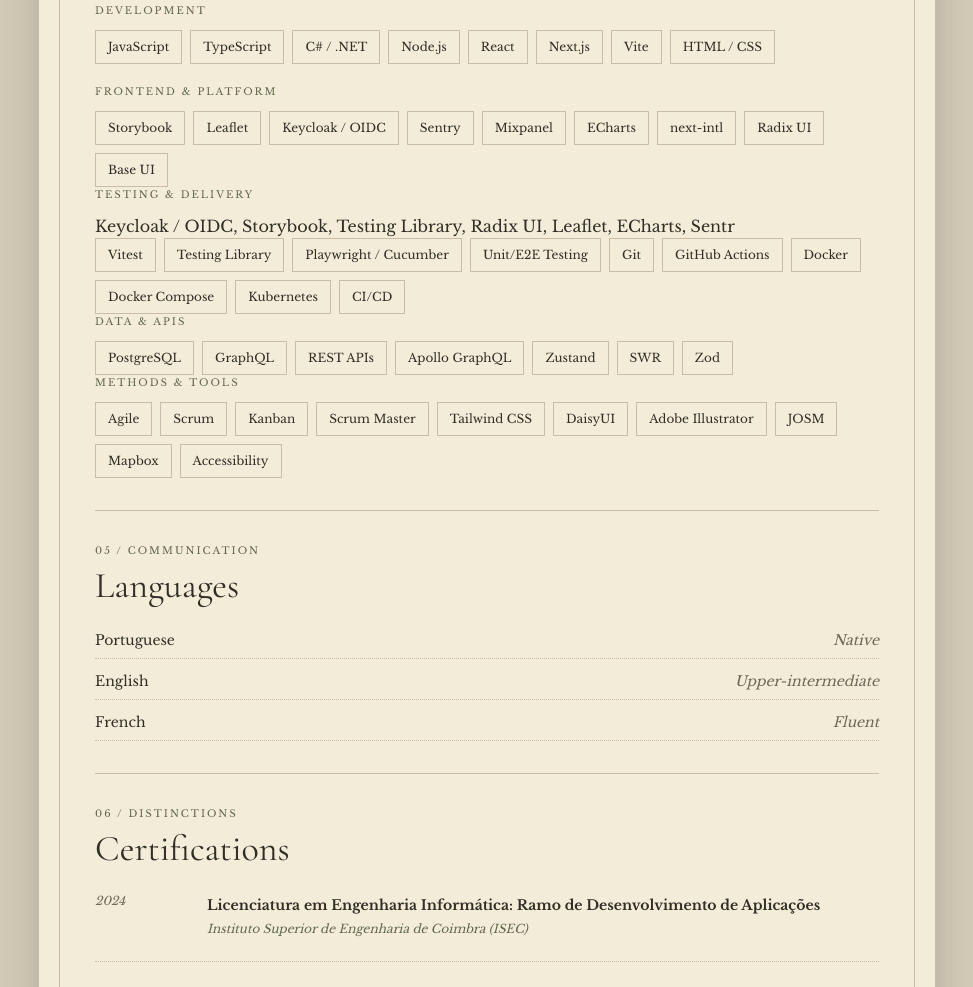
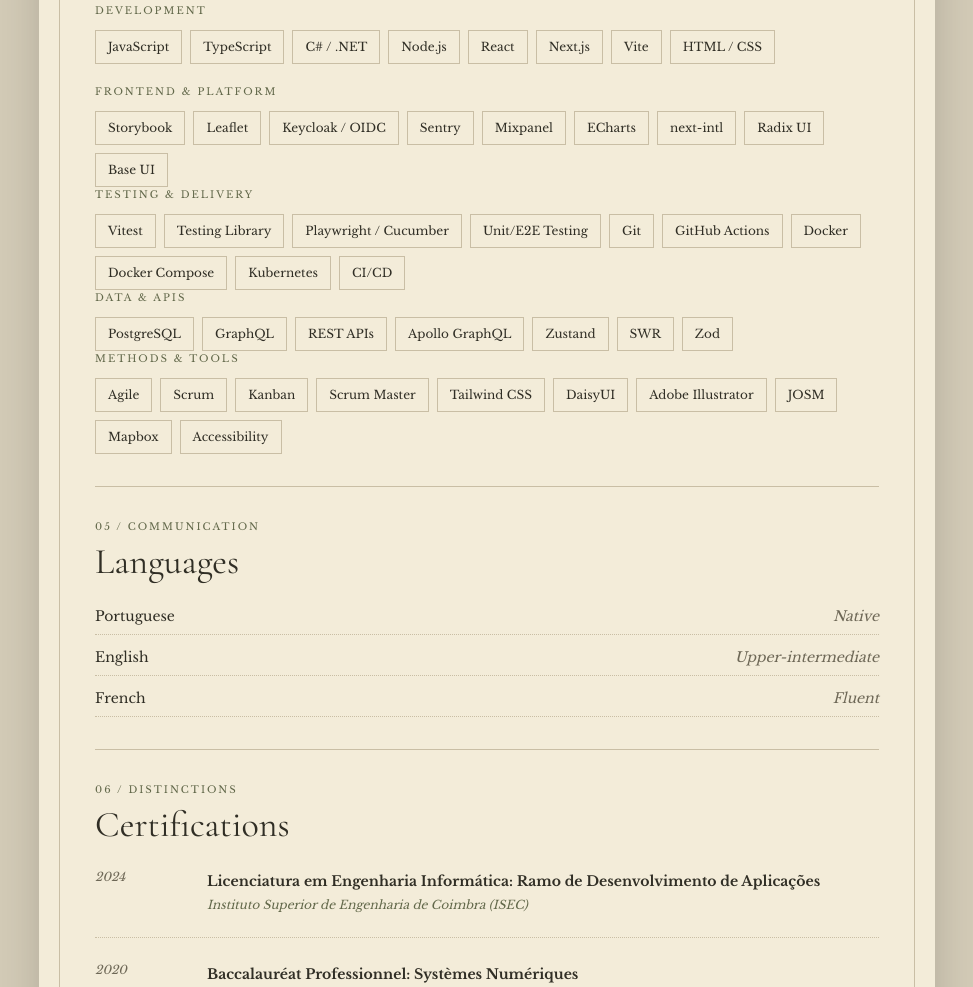
Before and after one commit to 18Miguel/18Miguel, a plain HTML site: page index.html in a window 1280 px wide. Shown: the part 2541-3528 px from the top of the page, without its empty margins (153-1126 px from the left). Drawn offline with nearby package versions, Linux system fonts and the light colour scheme.

Commit message:
Update Testing & Delivery section in index.html
Removed incomplete text from the Testing & Delivery section.

```diff
--- a/index.html
+++ b/index.html
@@ -426,7 +426,7 @@
             <h3 class="mb-3 text-[10px] uppercase tracking-[0.2em] text-olive">
               Testing &amp; Delivery
             </h3>
-Keycloak / OIDC, Storybook, Testing Library, Radix UI, Leaflet, ECharts, Sentr
+
             <ul class="flex flex-wrap gap-2">
               <li class="border border-line px-3 py-2 text-xs">Vitest</li>
               <li class="border border-line px-3 py-2 text-xs">Testing Library</li>
```
